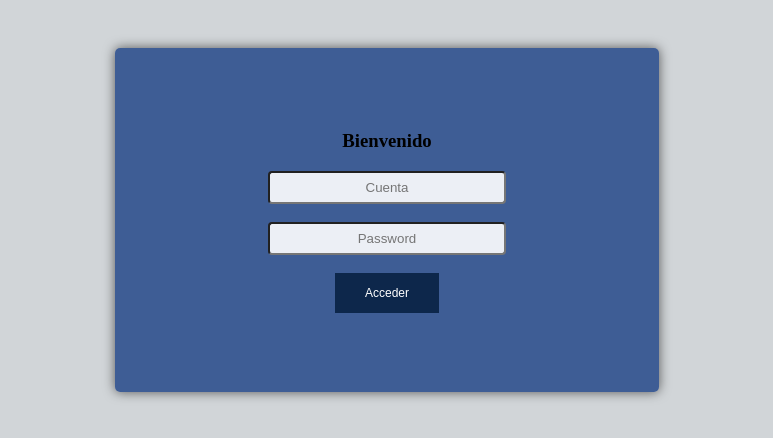
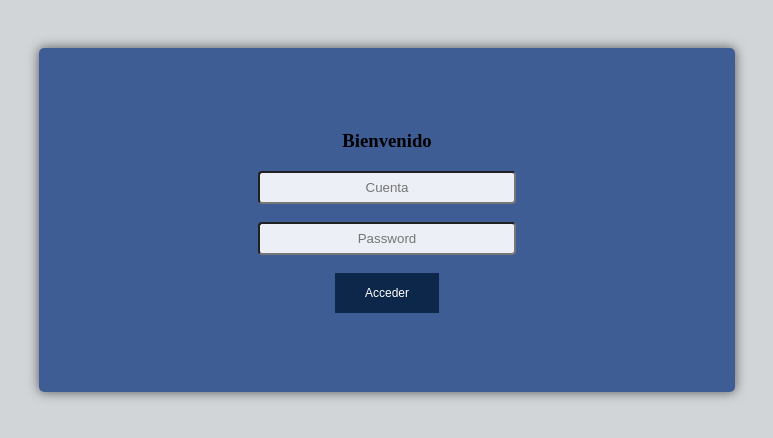
Before and after one commit to erikfer94/kiosko-acatlan, a PHP site: page / in a window 1280 px wide. Shown: the part 108-546 px from the top of the page, without its empty margins (253-1026 px from the left). Run offline with PHP 8.4, Linux system fonts and the light colour scheme.

Commit message:
diseñit

```diff
--- a/css/style.css
+++ b/css/style.css
@@ -10,7 +10,7 @@ header{
 }
 .acceso{
 	background: rgba(0, 43, 122, 0.7);
-	width: 33%;
+	width: 45%;
 	padding: 5%;
 	position: relative;
 	top: -15px;
@@ -32,7 +32,7 @@ header{
 }
 .usr-log{
 	text-align: center;
-	width: 50%;
+	width: 40%;
     background-color: rgba(255, 255, 255, 0.9);
     border-radius: 4px;
     -webkit-transition: width 2s; /* For Safari 3.1 to 6.0 */
@@ -41,6 +41,6 @@ header{
 }
 
 .usr-log:hover {
-    width: 65%;
+    width: 55%;
 
 }
```
Also changed, not shown: index.php (renamed from index.html).
